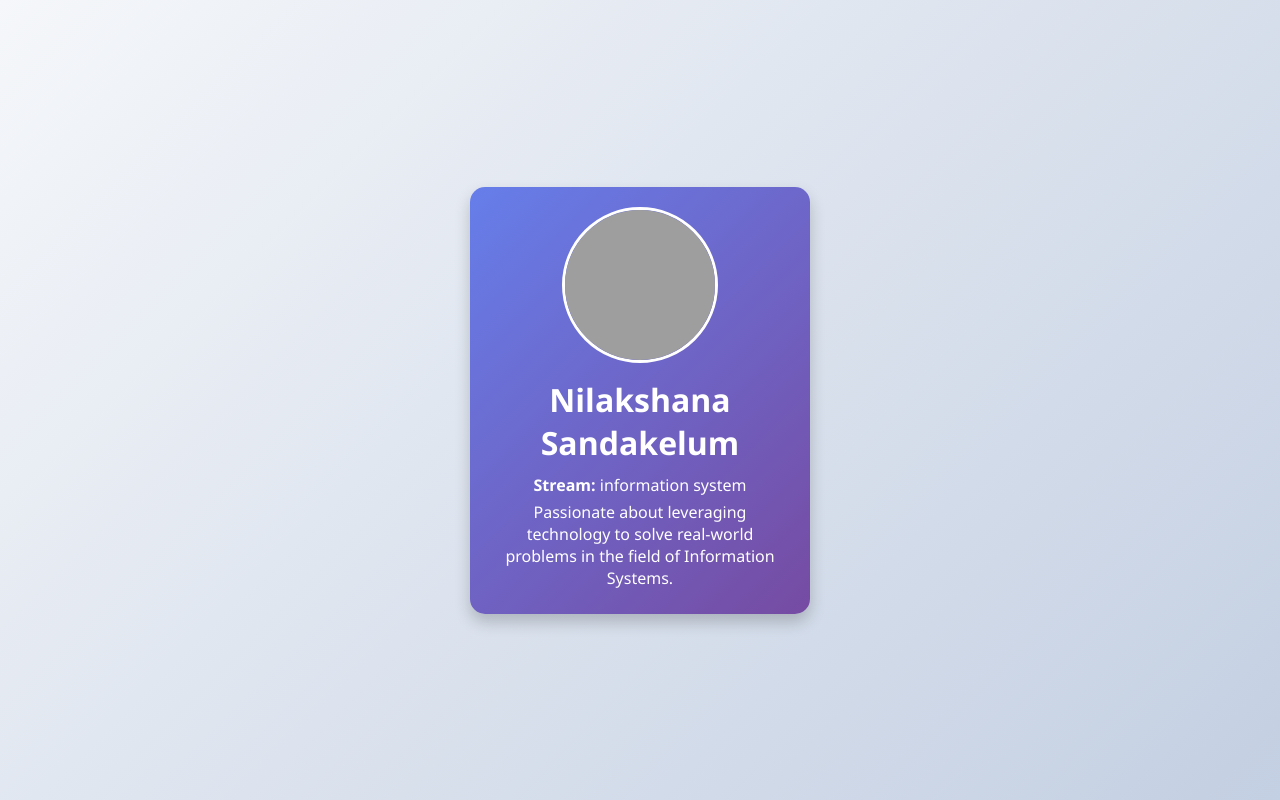
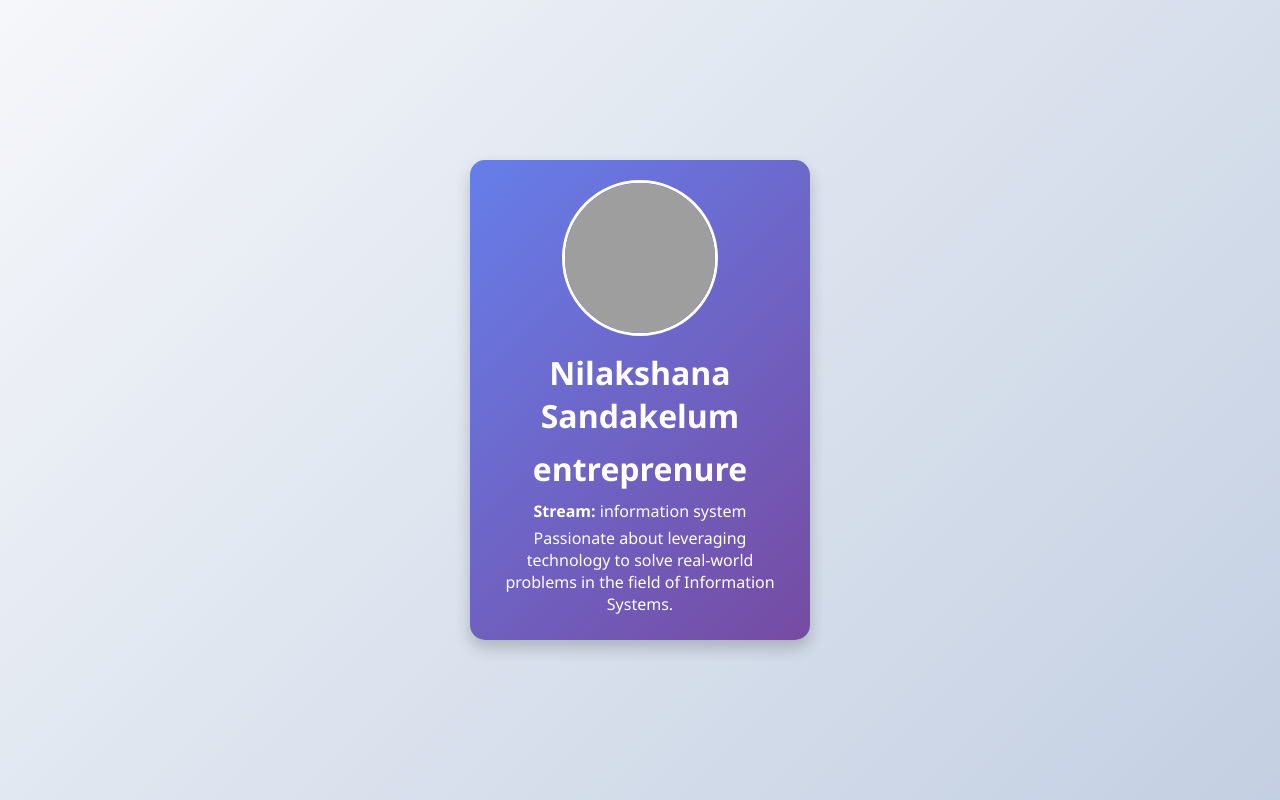
Before and after one commit to nilakshana-glitch/UCSC_25002007, a plain HTML site: page index.html in a window 1280 px wide. Drawn offline with Linux system fonts and the light colour scheme; grey boxes are pictures that could not be loaded.

Commit message:
Update index.html

```diff
--- a/index.html
+++ b/index.html
@@ -41,6 +41,7 @@
     <div class="profile-card">
         <img src="https://encrypted-tbn0.gstatic.com/images?q=tbn:ANd9GcSzfU-FC-d5YXuGJ5D8PxaT9ablTneggPJxZQ&s" alt="Profile Image Placeholder">
         <h1>Nilakshana Sandakelum</h1>
+        <h1>entreprenure</h1>
         <p><strong>Stream:</strong> information system</p>
         <p>Passionate about leveraging technology to solve real-world problems in the field of Information Systems.</p>
     </div>
```
